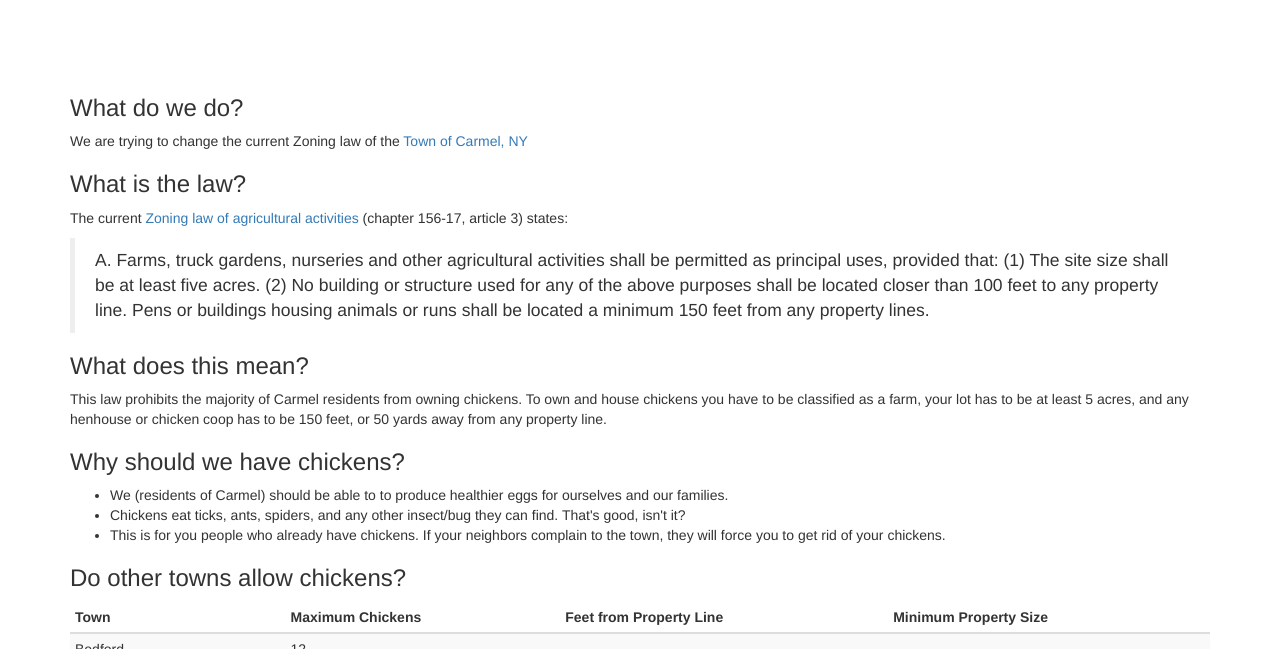
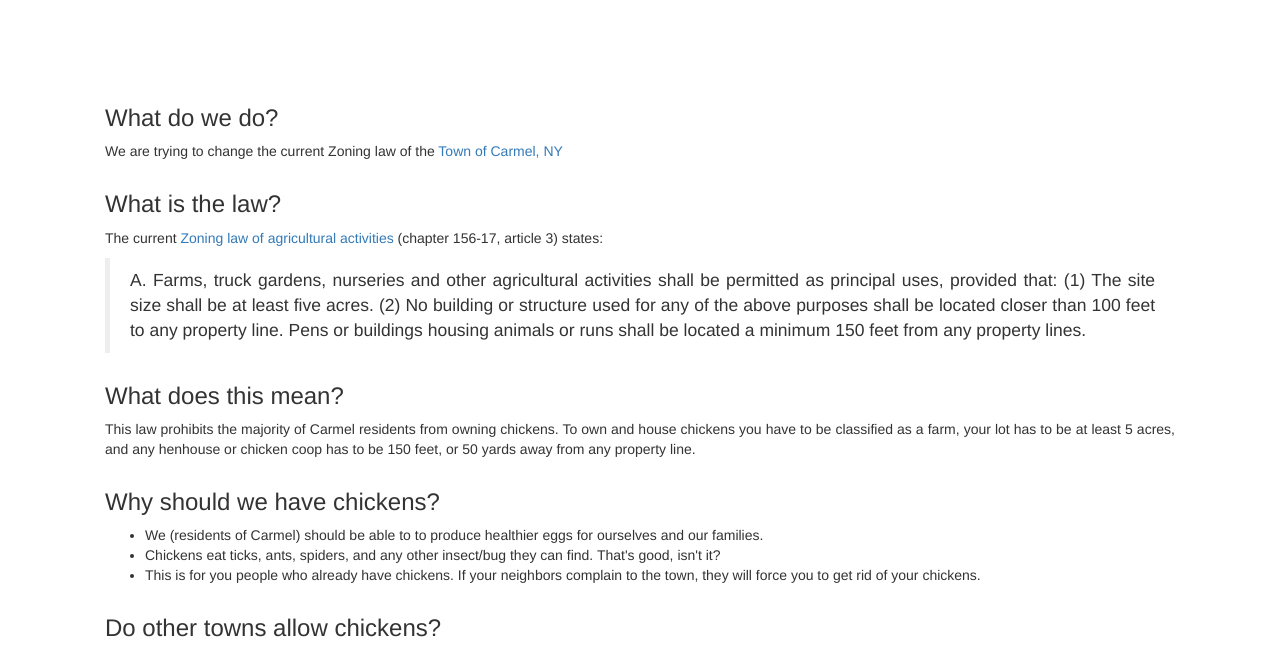
Before and after one commit to atyberg/carmel-loves-chickens, a plain HTML site: page static/index.html in a window 1280 px wide. Shown: the part 411-1060 px from the top of the page. Drawn offline with nearby package versions, Linux system fonts and the light colour scheme.

Commit message:
style changes to content area

```diff
--- a/static/main.css
+++ b/static/main.css
@@ -24,3 +24,13 @@ header {
 .clc-logo img {
   padding: 10px;
 }
+
+.content {
+  padding-left: 50px !important;
+  padding-right: 50px !important;
+  text-align: justify;
+}
+
+.content > h3 {
+  margin-top: 30px;
+}
```
